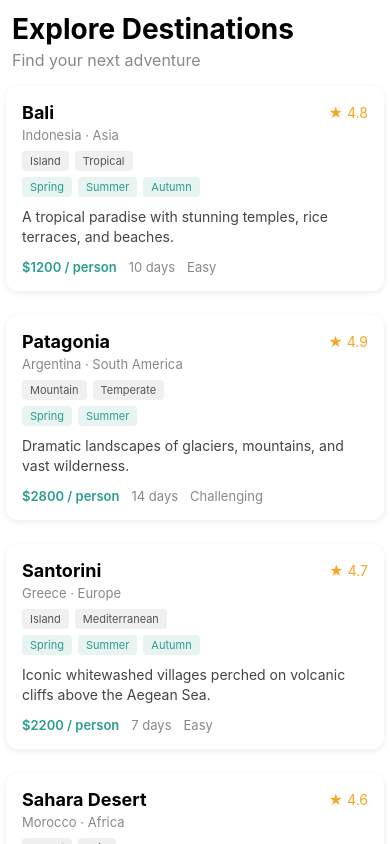
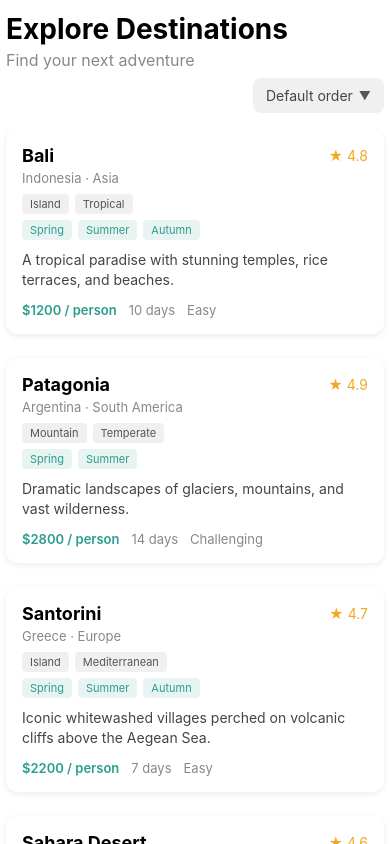
Before and after one commit to ApnikaPanika/react-native-proj, a React Native app: screen / in a window 390 px wide. Built offline with nearby package versions, Linux system fonts and the light colour scheme.

Commit message:
Add sortDropdown component and itegrate sorting functionality in home screen

```diff
--- /dev/null
+++ b/src/components/sortDropdown/index.tsx
@@ -0,0 +1,65 @@
+import { useState } from "react";
+import { Pressable, Text, View } from "react-native";
+import { styles } from "./sortDropdown.styles";
+
+export type SortOption = "none" | "rating_desc" | "rating_asc";
+
+const OPTIONS: { value: SortOption; label: string }[] = [
+  { value: "none", label: "Default order" },
+  { value: "rating_desc", label: "Rating: High to Low" },
+  { value: "rating_asc", label: "Rating: Low to High" },
+];
+
+type Props = {
+  value: SortOption;
+  onChange: (value: SortOption) => void;
+};
+
+export function SortDropdown({ value, onChange }: Props) {
+  const [isOpen, setIsOpen] = useState(false);
+
+  const currentLabel = OPTIONS.find((o) => o.value === value)?.label ?? "";
+
+  function handleSelect(option: SortOption) {
+    onChange(option);
+    setIsOpen(false);
+  }
+
+  return (
+    <View style={styles.container}>
+      <View style={styles.buttonWrapper}>
+        <Pressable
+          style={[styles.button, isOpen && styles.buttonActive]}
+          onPress={() => setIsOpen((prev) => !prev)}
+        >
+          <Text style={styles.buttonLabel}>{currentLabel}</Text>
+          <Text style={styles.chevron}>{isOpen ? "▲" : "▼"}</Text>
+        </Pressable>
+      </View>
+
+      {isOpen && (
+        <View style={styles.dropdown}>
+          {OPTIONS.map((option) => (
+            <Pressable
+              key={option.value}
+              style={[
+                styles.option,
+                option.value === value && styles.optionActive,
+              ]}
+              onPress={() => handleSelect(option.value)}
+            >
+              <Text
+                style={[
+                  styles.optionText,
+                  option.value === value && styles.optionTextActive,
+                ]}
+              >
+                {option.label}
+              </Text>
+            </Pressable>
+          ))}
+        </View>
+      )}
+    </View>
+  );
+}
--- /dev/null
+++ b/src/components/sortDropdown/sortDropdown.styles.ts
@@ -0,0 +1,65 @@
+import { StyleSheet } from "react-native";
+
+export const styles = StyleSheet.create({
+  button: {
+    alignItems: "center",
+    alignSelf: "flex-end",
+    backgroundColor: "#f0f0f0",
+    borderColor: "transparent",
+    borderRadius: 8,
+    borderWidth: 1,
+    flexDirection: "row",
+    gap: 6,
+    paddingHorizontal: 12,
+    paddingVertical: 8,
+  },
+  buttonActive: {
+    backgroundColor: "#e8f4f1",
+    borderColor: "#2a9d8f",
+    borderWidth: 1,
+  },
+  buttonLabel: {
+    color: "#444",
+    fontSize: 14,
+  },
+  buttonWrapper: {
+    alignItems: "flex-end",
+  },
+  chevron: {
+    color: "#555",
+    fontSize: 12,
+  },
+  container: {
+    marginTop: 8,
+  },
+  dropdown: {
+    backgroundColor: "#fff",
+    borderColor: "#e0e0e0",
+    borderRadius: 8,
+    borderWidth: 1,
+    elevation: 4,
+    position: "absolute",
+    right: 0,
+    shadowColor: "#000",
+    shadowOffset: { width: 0, height: 2 },
+    shadowOpacity: 0.12,
+    shadowRadius: 6,
+    top: 40,
+    width: 200,
+  },
+  option: {
+    paddingHorizontal: 14,
+    paddingVertical: 12,
+  },
+  optionActive: {
+    backgroundColor: "#e8f4f1",
+  },
+  optionText: {
+    color: "#444",
+    fontSize: 14,
+  },
+  optionTextActive: {
+    color: "#2a9d8f",
+    fontWeight: "600",
+  },
+});
--- a/src/screens/home/home.styles.ts
+++ b/src/screens/home/home.styles.ts
@@ -6,11 +6,16 @@ export const styles = StyleSheet.create({
   },
   header: {
     marginBottom: 16,
+    overflow: "visible",
     paddingHorizontal: 6,
+    paddingTop: 12,
+    zIndex: 10,
   },
   list: {
     paddingHorizontal: 6,
-    paddingTop: 12,
+  },
+  screen: {
+    flex: 1,
   },
   subtitle: {
     color: "#888",
--- a/src/screens/home/index.tsx
+++ b/src/screens/home/index.tsx
@@ -1,25 +1,39 @@
+import { useState } from "react";
 import { FlatList, Text, View } from "react-native";
+import { SortDropdown, SortOption } from "../../components/sortDropdown";
 import { TravelCard } from "../../components/travelCard";
 import { items } from "../../data/items";
 import { styles } from "./home.styles";
 
 export function Home() {
+  const [sortValue, setSortValue] = useState<SortOption>("none");
+
+  const sortedItems =
+    sortValue === "none"
+      ? items
+      : [...items].sort((a, b) =>
+          sortValue === "rating_desc"
+            ? b.rating - a.rating
+            : a.rating - b.rating,
+        );
+
   return (
-    <FlatList
-      data={items}
-      keyExtractor={(item) => String(item.id)}
-      contentContainerStyle={styles.list}
-      ListHeaderComponent={
+    <View style={styles.screen}>
       <View style={styles.header}>
         <Text style={styles.title}>Explore Destinations</Text>
         <Text style={styles.subtitle}>Find your next adventure</Text>
+        <SortDropdown value={sortValue} onChange={setSortValue} />
       </View>
-      }
+      <FlatList
+        data={sortedItems}
+        keyExtractor={(item) => String(item.id)}
+        contentContainerStyle={styles.list}
         renderItem={({ item }) => (
           <View style={styles.cardWrapper}>
             <TravelCard item={item} />
           </View>
         )}
       />
+    </View>
   );
 }
```
Lines whose indentation alone changed are shown as unchanged.
